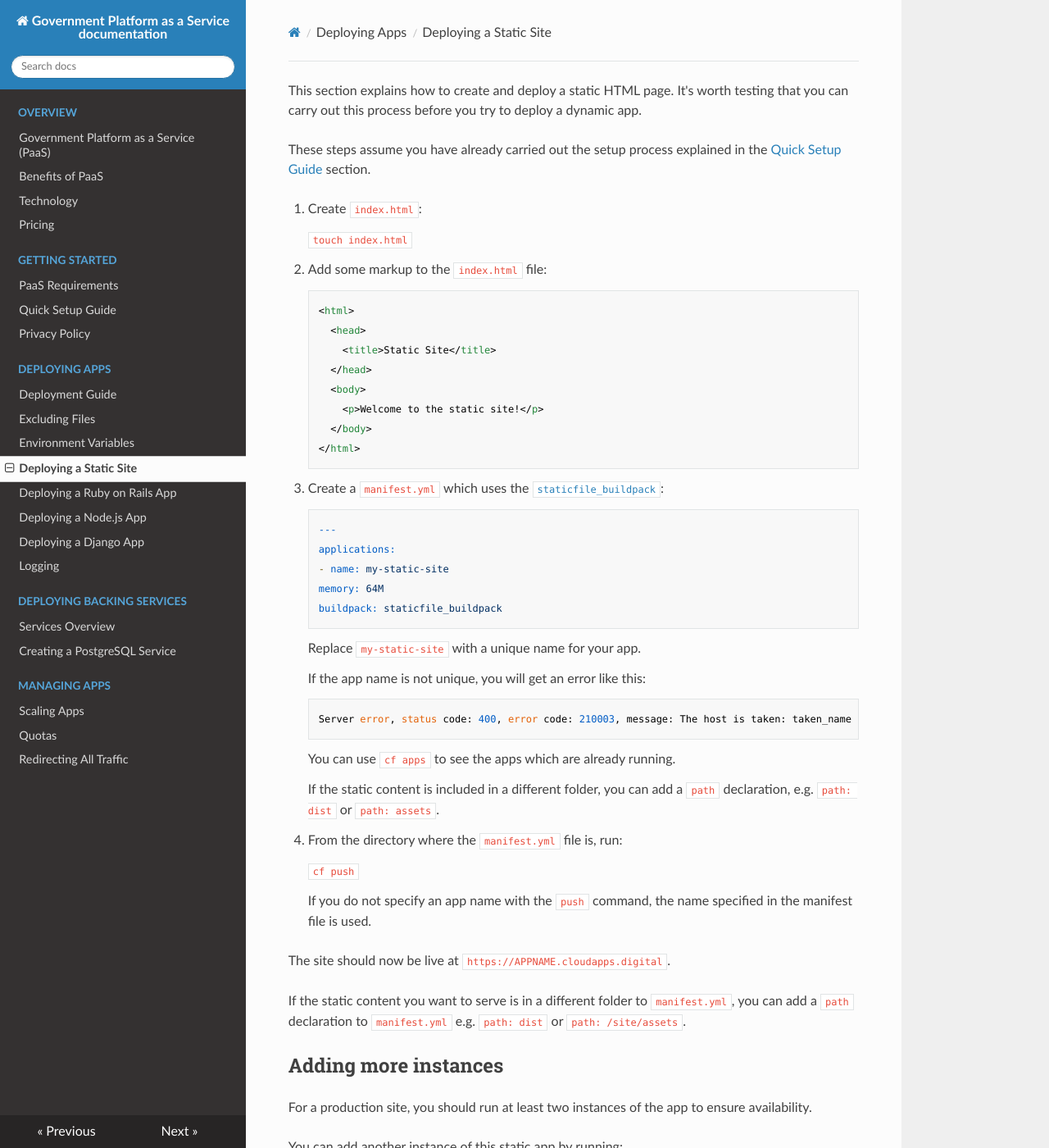
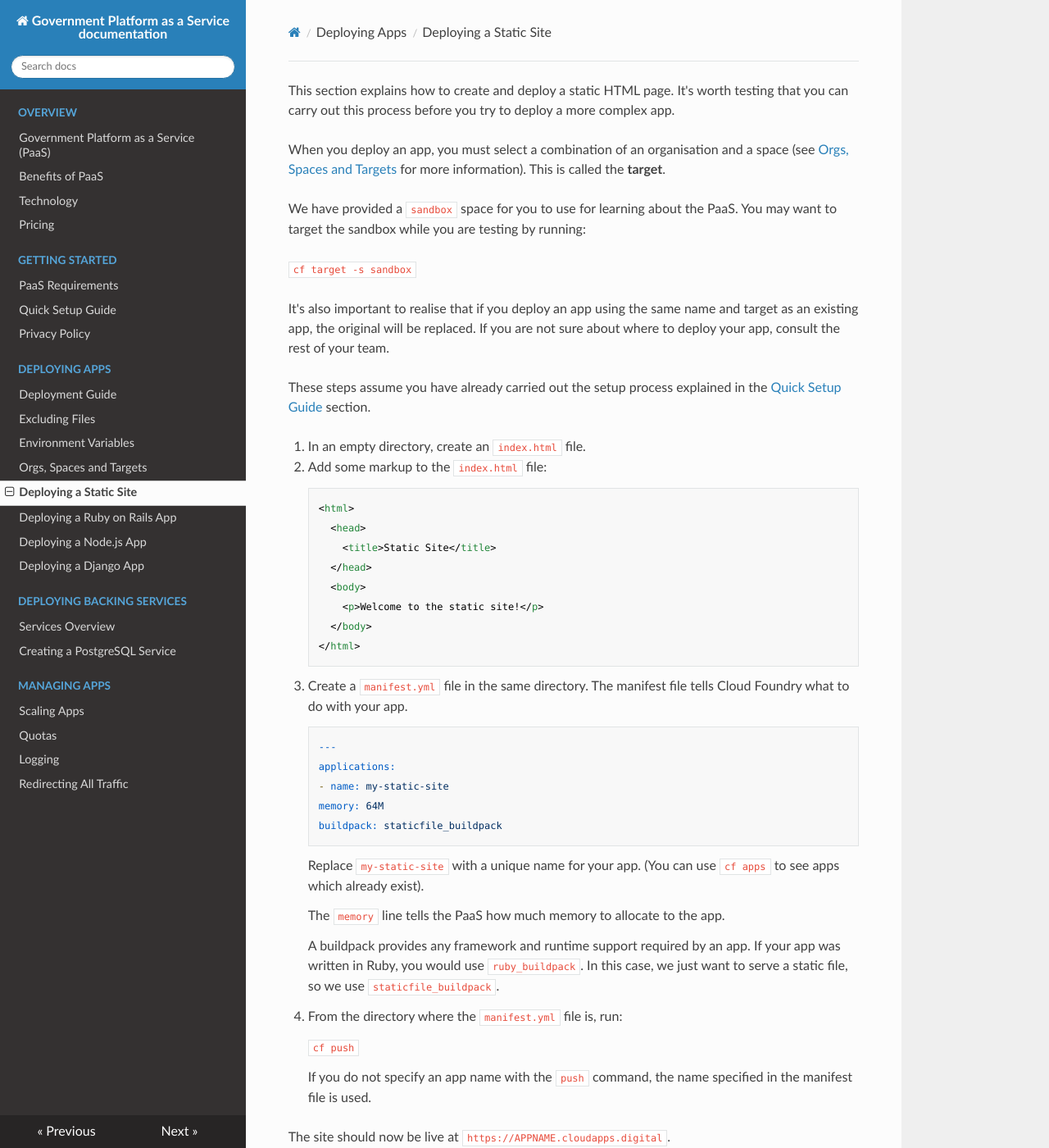
Before and after one commit to alphagov/paas-developer-docs, an MkDocs documentation site: the page built from docs/deploying_apps/deploying_static_sites.md, in a window 1280 px wide and 1400 px high. Shown: the whole window at 82% size. Built offline with MkDocs 1.6.1, drawn with Linux system fonts in a browser that asks for light colours; nearby versions of some CDN libraries; old or Windows-style settings are respelled for this version of MkDocs; some of the changed text lies outside the part shown.

Commit message:
Fixes for some issues found in user testing
User research of the on-boarding process produced the following
suggestions for changes to the guidance:

* Providing clear instructions on the use of the CF CLI[1]
* Simplify terminology on orgs and spaces[2]
* Clearer buildpack guidance[3]
* Warning when targeting spaces[4]

[1] https://www.pivotaltracker.com/story/show/125503561
[2] https://www.pivotaltracker.com/story/show/125537001
[3] https://www.pivotaltracker.com/story/show/125538631
[4] https://www.pivotaltracker.com/n/projects/1275640/stories/125541571

```diff
--- a/docs/deploying_apps/deploying_static_sites.md
+++ b/docs/deploying_apps/deploying_static_sites.md
@@ -1,13 +1,17 @@
 This section explains how to create and deploy a static HTML page. It's
-worth testing that you can carry out this process before you try to deploy a dynamic app.
+worth testing that you can carry out this process before you try to deploy a more complex app.
+
+When you deploy an app, you must select a combination of an organisation and a space (see [Orgs, Spaces and Targets](/deploying_apps/orgs_spaces_targets) for more information). This is called the **target**.
+
+We have provided a ``sandbox`` space for you to use for learning about the PaaS. You may want to target the sandbox while you are testing by running:
+
+``cf target -s sandbox``
+
+It's also important to realise that if you deploy an app using the same name and target as an existing app, the original will be replaced. If you are not sure about where to deploy your app, consult the rest of your team.
 
 These steps assume you have already carried out the setup process explained in the [Quick Setup Guide](/getting_started/quick_setup_guide) section.
 
-1. Create `index.html`:
-
-    ``
-    touch index.html
-    ``
+1. In an empty directory, create an `index.html` file.
 
 2. Add some markup to the `index.html` file:
 
@@ -22,7 +26,8 @@ These steps assume you have already carried out the setup process explained in t
         </html>
 
 
-3. Create a `manifest.yml` which uses the [`staticfile_buildpack`](https://github.com/cloudfoundry/staticfile-buildpack):
+3. Create a `manifest.yml` file in the same directory. The manifest file tells
+   Cloud Foundry what to do with your app.
 
         ---
         applications:
@@ -30,15 +35,11 @@ These steps assume you have already carried out the setup process explained in t
         memory: 64M
         buildpack: staticfile_buildpack
 
-    Replace ``my-static-site`` with a unique name for your app.
+    Replace ``my-static-site`` with a unique name for your app. (You can use ``cf apps`` to see apps which already exist).
 
-    If the app name is not unique, you will get an error like this:
+    The `memory` line tells the PaaS how much memory to allocate to the app.
 
-        Server error, status code: 400, error code: 210003, message: The host is taken: taken_name
-
-    You can use ``cf apps`` to see the apps which are already running.
-
-    If the static content is included in a different folder, you can add a `path` declaration, e.g. `path: dist` or `path: assets`.
+    A buildpack provides any framework and runtime support required by an app. If your app was written in Ruby, you would use ``ruby_buildpack``. In this case, we just want to serve a static file, so we use ``staticfile_buildpack``.
 
 4. From the directory where the `manifest.yml` file is, run:
 
@@ -50,7 +51,8 @@ These steps assume you have already carried out the setup process explained in t
 
 The site should now be live at `https://APPNAME.cloudapps.digital`.
 
-If the static content you want to serve is in a different folder to `manifest.yml`, you can add a `path` declaration to `manifest.yml` e.g. `path: dist` or `path: /site/assets`.
+**Note:** The `http://` version of the URL will not work. You must enter `https://`.
+
 
 ##Adding more instances
 
--- a/mkdocs.yml
+++ b/mkdocs.yml
@@ -14,17 +14,18 @@ pages:
     - 'Deployment Guide': 'deploying_apps/index.md'
     - 'Excluding Files': 'deploying_apps/excluding_files.md'
     - 'Environment Variables': 'deploying_apps/env_variables.md'
+    - 'Orgs, Spaces and Targets': 'deploying_apps/orgs_spaces_targets.md'
     - 'Deploying a Static Site': 'deploying_apps/deploying_static_sites.md'
     - 'Deploying a Ruby on Rails App': 'deploying_apps/deploying_rails.md'
 #    - 'Deploying Flask': 'deploying_apps/deploying_flask.md'
     - 'Deploying a Node.js App': 'deploying_apps/deploying_node_js.md'
     - 'Deploying a Django App': 'deploying_apps/deploying_django.md'
-    - 'Logging': 'deploying_apps/logging.md'
 - Deploying Backing Services:
     - 'Services Overview': 'deploying_services/index.md'
     - 'Creating a PostgreSQL Service': 'deploying_services/postgres.md'
 - Managing Apps:
     - 'Scaling Apps' : 'managing_apps/scaling.md'
     - 'Quotas': 'managing_apps/quotas.md'
+    - 'Logging': 'managing_apps/logging.md'
     - 'Redirecting All Traffic': 'managing_apps/redirect_all_traffic.md'
 copyright: Found a mistake in this documentation? Or do you have a question it doesn't answer? Please email us at <a href="mailto:gov-uk-paas-support@digital.cabinet-office.gov.uk">gov-uk-paas-support@digital.cabinet-office.gov.uk</a>.
```
Also changed, not shown: docs/deploying_apps/deploying_django.md (+6 -3 lines), docs/deploying_apps/deploying_node_js.md (+4 -9 lines), docs/deploying_apps/deploying_rails.md (+15 -4 lines), docs/deploying_apps/orgs_spaces_targets.md (added, +28 -0 lines), docs/getting_started/quick_setup_guide.md (+16 -36 lines), docs/managing_apps/logging.md (renamed from docs/deploying_apps/logging.md).
